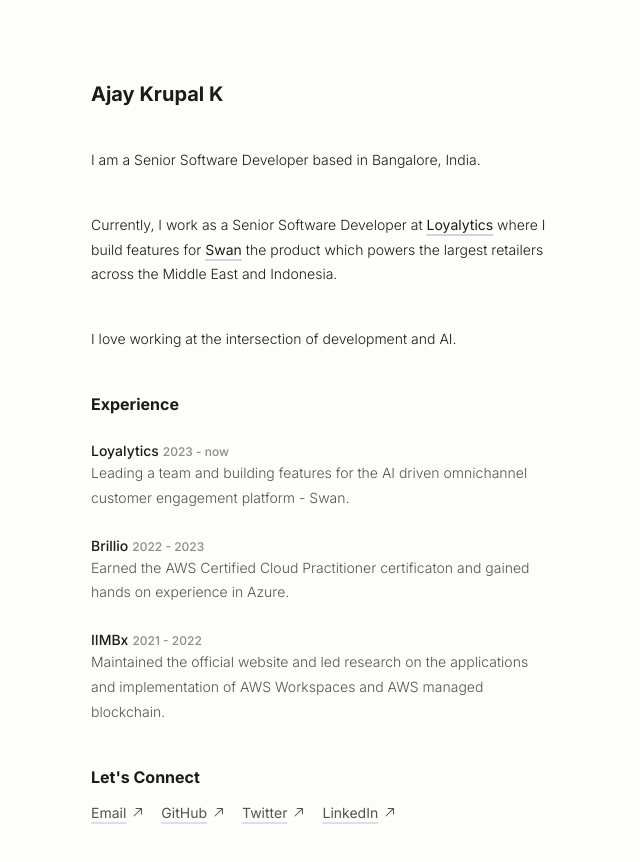
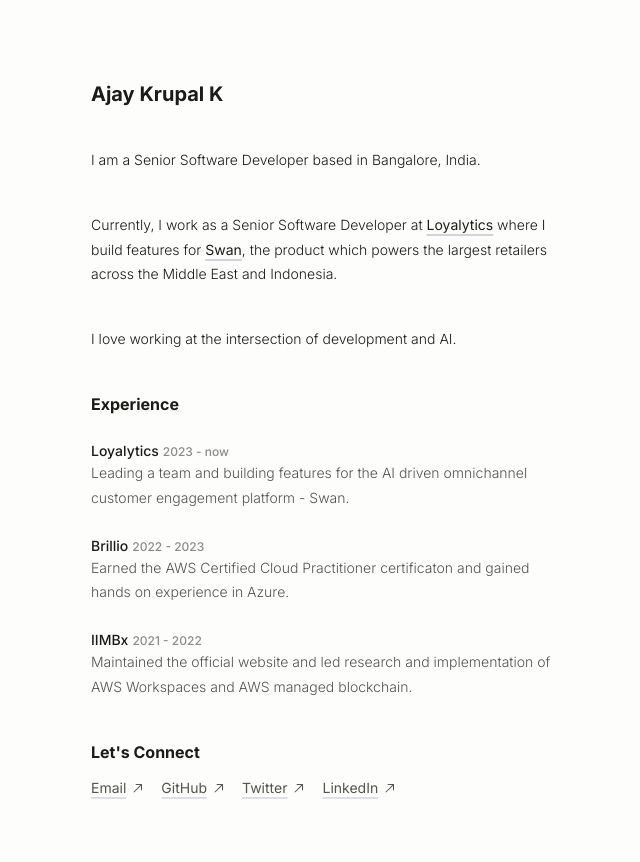
Before and after one commit to ajaykrupalk/Portfolios, a Next.js app: page / in a window 1280 px wide. Shown: the top 862 px of the page, without its empty margins (319-959 px from the left). Built offline with nearby package versions, Linux system fonts and the light colour scheme.

Commit message:
grammar correction

```diff
--- a/components/experience.tsx
+++ b/components/experience.tsx
@@ -24,7 +24,7 @@ export default function Experience() {
                         <h3>IIMBx</h3>
                         <p className="opacity-50 text-xs font-medium">2021 - 2022</p>
                     </div>
-                    <p className="opacity-75 font-light">Maintained the official website and led research on the applications and implementation of AWS Workspaces and AWS managed blockchain.</p>
+                    <p className="opacity-75 font-light">Maintained the official website and led research and implementation of AWS Workspaces and AWS managed blockchain.</p>
                 </div>
             </div>
         </>
--- a/components/header.tsx
+++ b/components/header.tsx
@@ -18,7 +18,7 @@ export default function Header() {
           Swan
         </a>
         {
-          " the product which powers the largest retailers across the Middle East and Indonesia."
+          ", the product which powers the largest retailers across the Middle East and Indonesia."
         }
       </p>
       <p>I love working at the intersection of development and AI.</p>
```
